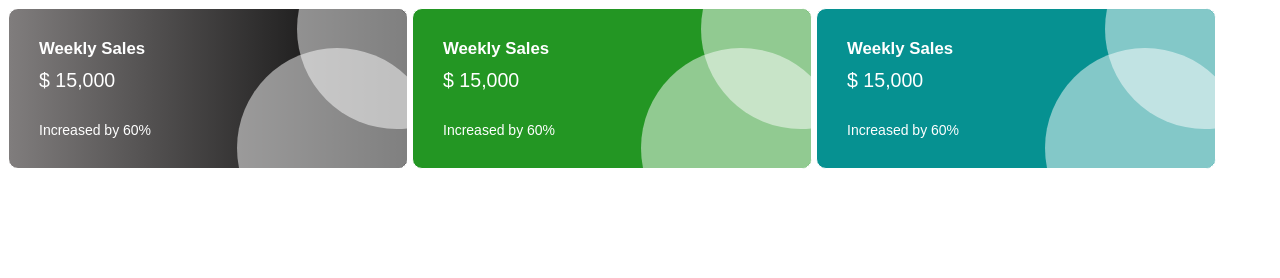
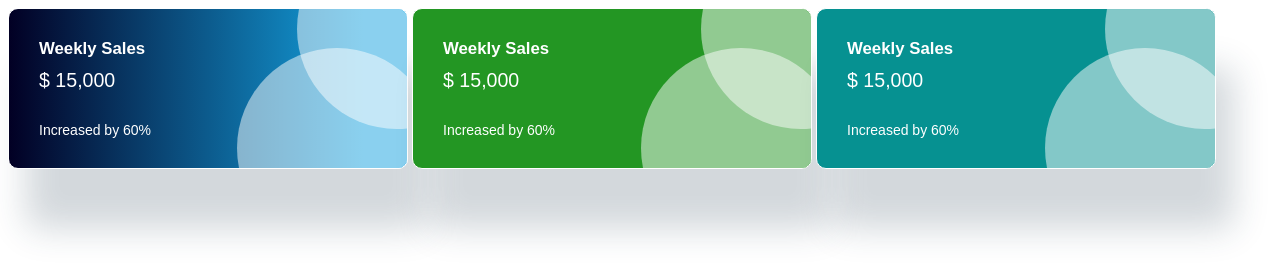
Before and after one commit to freshjs-fte/fe_cards, a plain HTML site: page index.html in a window 1280 px wide. Drawn offline with Linux system fonts and the light colour scheme.

Commit message:
Add styles

```diff
--- a/assets/css/style.css
+++ b/assets/css/style.css
@@ -19,6 +19,8 @@
 
     position: relative;
     overflow: hidden;
+
+    box-shadow: 18px 60px 35px 0px rgba(34, 60, 80, 0.2);
 }
 
 .card * {
@@ -61,7 +63,7 @@
 
 .card:nth-child(3n+1) {
     /* background-color: rgb(53, 37, 197); */
-    background-image: linear-gradient(to left,#000, rgb(128, 125, 125));
+    background: linear-gradient(90deg, rgba(2,0,36,1) 0%, rgba(20,162,223,1) 89%);
 }
 
 .card:nth-child(3n+2) {
```
